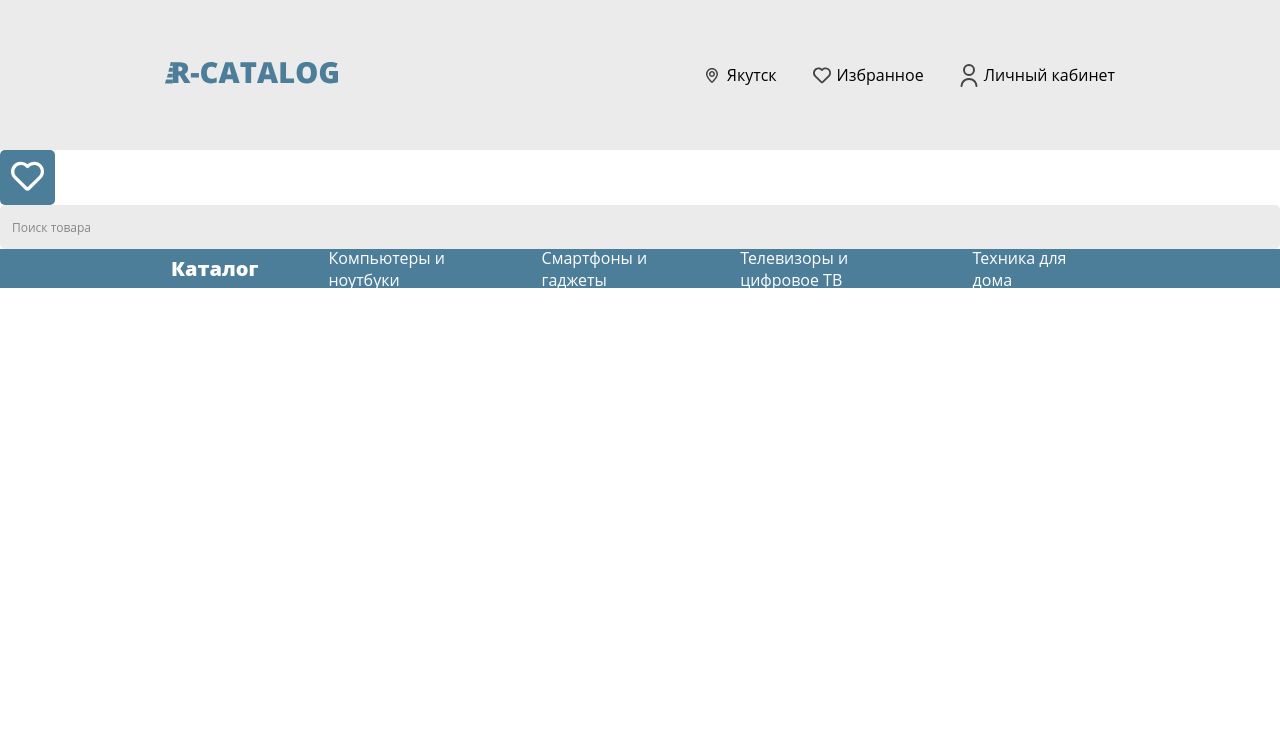
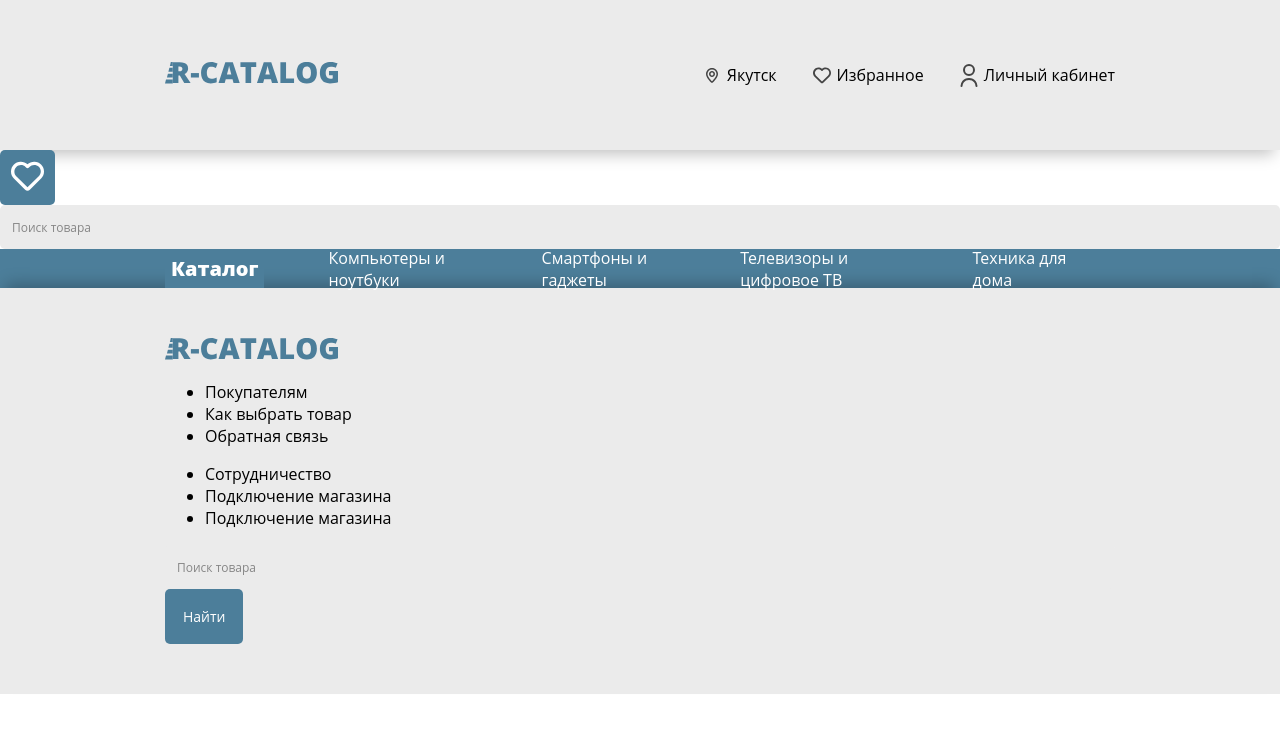
Before and after one commit to keepsake666/graphics-card-shop, a React (Create React App) app: page / in a window 1280 px wide. Shown: the top 732 px of the page. Built offline with nearby package versions, Linux system fonts and the light colour scheme.

Commit message:
feat: "добавил footer( без стилей)"

```diff
--- a/src/App.tsx
+++ /dev/null
@@ -1,26 +0,0 @@
-import "./App.css";
-import { useState } from "react";
-import { Header } from "./ui/header/header";
-import { Button } from "./ui/botton/button";
-import { Like } from "./ui/icon/like";
-import { Input } from "./ui/input/input";
-import { Catalog } from "./ui/catalog/catalog";
-
-function App() {
-  const [value, setValue] = useState("");
-  return (
-    <div>
-      <Header />
-      <Button text={<Like />} size="icon" />
-      <Input
-        value={value}
-        name="Name"
-        onChange={(e) => setValue(e.target.value)}
-        placeholder="Поиск товара"
-      />
-      <Catalog />
-    </div>
-  );
-}
-
-export default App;
--- /dev/null
+++ b/src/components/app/App.tsx
@@ -0,0 +1,34 @@
+import { useState } from "react";
+import { Header } from "../../ui/header/header";
+import { Button } from "../../ui/botton/button";
+import { Like } from "../../ui/icon/like";
+import { Input } from "../../ui/input/input";
+import { Catalog } from "../../ui/catalog/catalog";
+import { Footer } from "../../ui/footer/footer";
+
+function App() {
+  const [value, setValue] = useState("");
+  const [footerInput, setFooterInput] = useState("");
+  return (
+    <div>
+      <Header />
+      <Button text={<Like />} size="icon" />
+      <Input
+        value={value}
+        name="Name"
+        onChange={(e) => setValue(e.target.value)}
+        placeholder="Поиск товара"
+      />
+      <Catalog />
+      <Footer
+        textButton="Найти"
+        onChange={(e) => setFooterInput(e.target.value)}
+        value={footerInput}
+        name="Footer"
+        placeholder="Поиск товара"
+      />
+    </div>
+  );
+}
+
+export default App;
--- a/src/index.tsx
+++ b/src/index.tsx
@@ -1,7 +1,7 @@
 import React from "react";
 import ReactDOM from "react-dom/client";
 import "./index.css";
-import App from "./App";
+import App from "./components/app/App";
 
 const root = ReactDOM.createRoot(
   document.getElementById("root") as HTMLElement
--- /dev/null
+++ b/src/ui/footer/footer.tsx
@@ -0,0 +1,48 @@
+import classNames from "classnames";
+import React from "react";
+import { Logo } from "../logo/logo";
+import styles from "./styles.module.css";
+import { Input } from "../input/input";
+import { Button } from "../botton/button";
+
+export interface IFooterProps {
+  value: string;
+  name: string;
+  onChange: (e: React.ChangeEvent<HTMLInputElement>) => void;
+  extClassName?: string;
+  textButton?: string;
+  placeholder?: string;
+}
+export const Footer = ({
+  value,
+  name,
+  onChange,
+  extClassName,
+  textButton,
+  placeholder,
+}: IFooterProps) => {
+  return (
+    <footer className={classNames(styles.footer, extClassName)}>
+      <Logo />
+      <ul>
+        <li>Покупателям</li>
+        <li>Как выбрать товар</li>
+        <li>Обратная связь</li>
+      </ul>
+      <ul>
+        <li>Сотрудничество</li>
+        <li>Подключение магазина</li>
+        <li>Подключение магазина</li>
+      </ul>
+      <div>
+        <Input
+          value={value}
+          name={name}
+          onChange={onChange}
+          placeholder={placeholder}
+        />
+        <Button text={textButton} />
+      </div>
+    </footer>
+  );
+};
--- /dev/null
+++ b/src/ui/footer/styles.module.css
@@ -0,0 +1,8 @@
+.footer {
+    background-color: var(--colors-interface-darkgrey);
+    min-height: 243px;
+    box-shadow: 0 -10px 15px -6px rgba(0, 0, 0, 0.25);
+    overflow: hidden;
+    padding: 50px 165px;
+    box-sizing: border-box;
+}
--- a/src/ui/header/styles.module.css
+++ b/src/ui/header/styles.module.css
@@ -4,6 +4,7 @@
     justify-content: space-between;
     align-items: center;
     padding: 60px 165px;
+    box-shadow: 0 10px 15px -6px rgba(0, 0, 0, 0.25);
 }
 
 .list {
```
Also changed, not shown: src/App.css (deleted).
